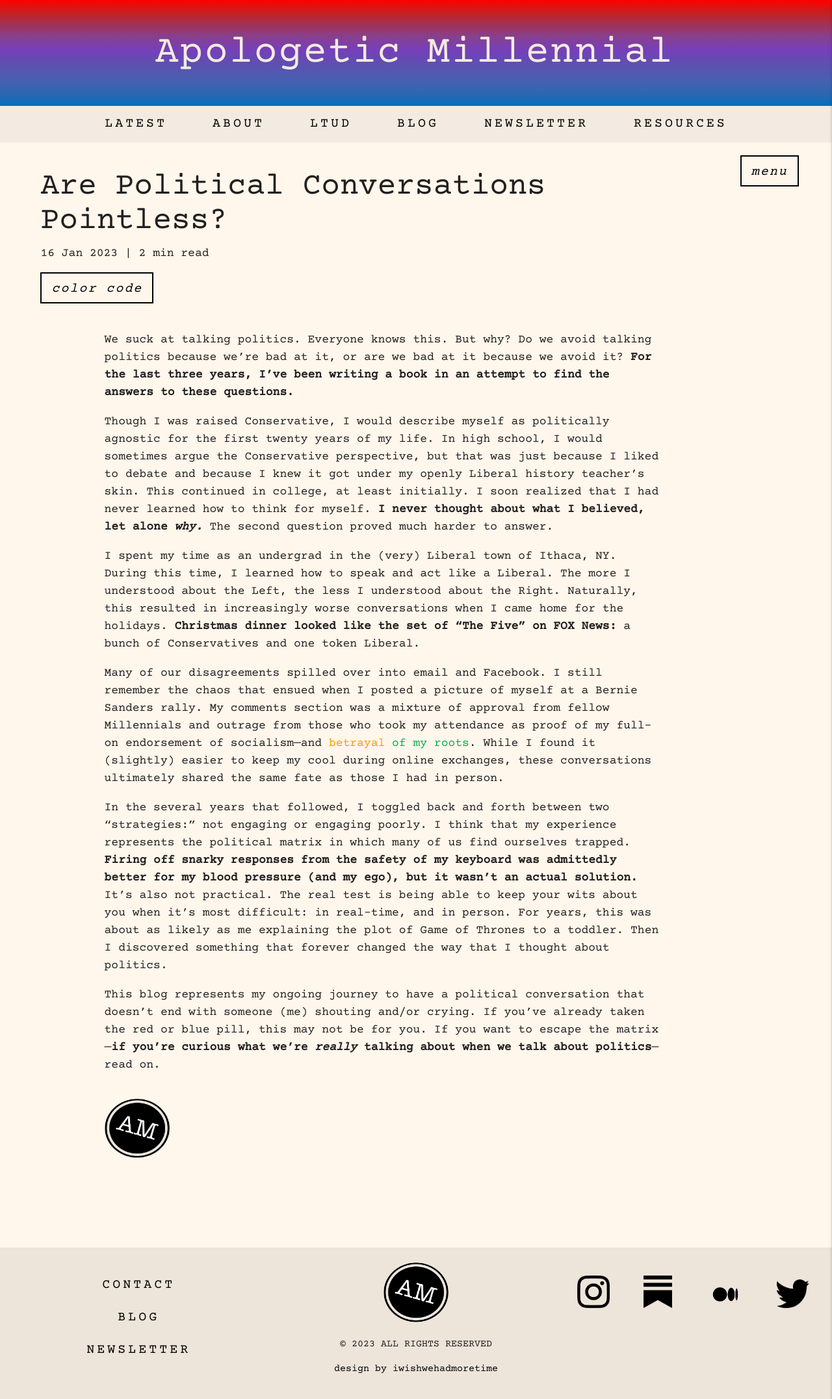
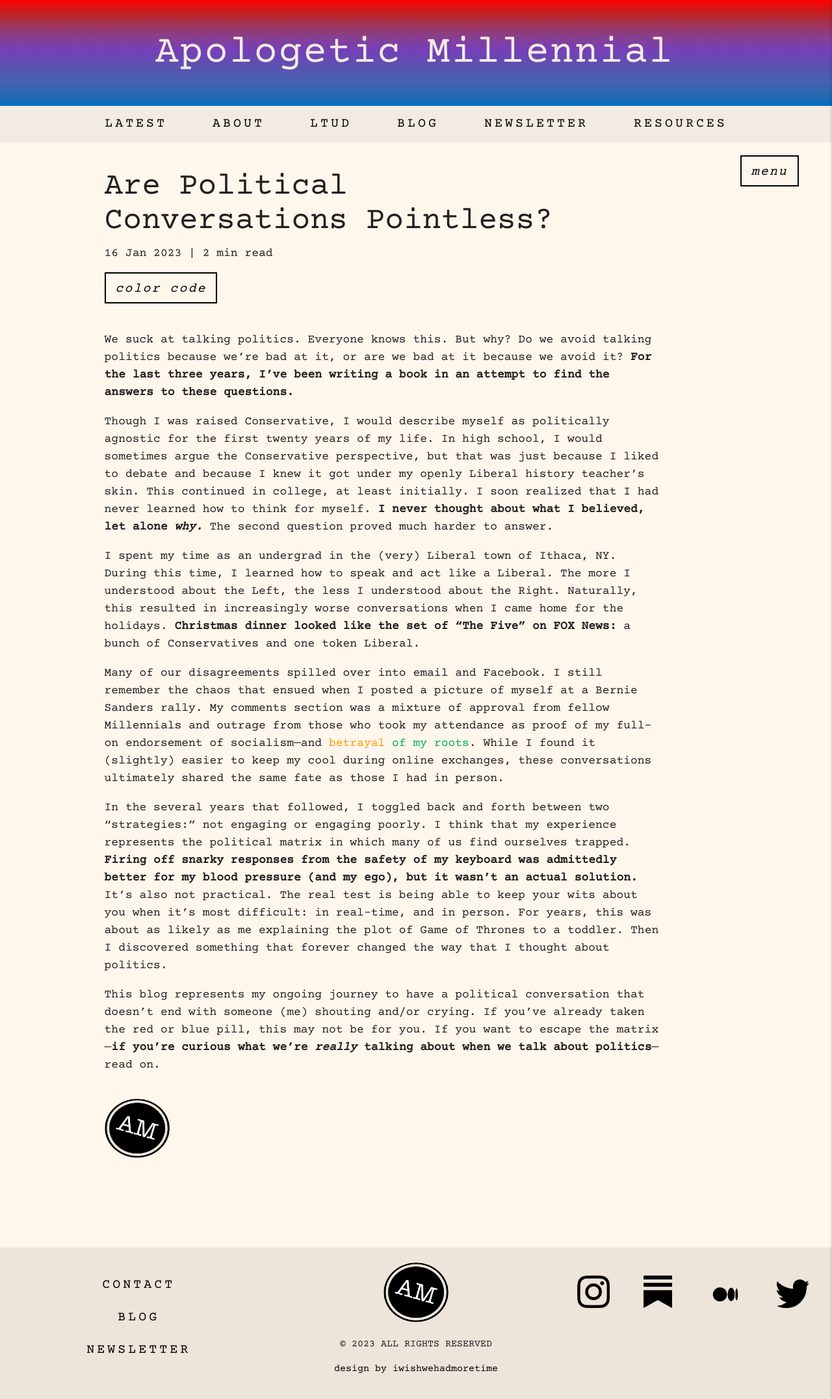
Before and after one commit to khiciste/apologetic_millennial, a Jekyll site: the page built from _posts/2023-01-16-are-political-conversations-pointless.html, in a window 1280 px wide. Shown: the whole page at 65% size. Built offline with Jekyll 4.4.1, drawn with Linux system fonts in a browser that asks for light colours; some web fonts are replaced.

Commit message:
aligning blog post titles w/ content

```diff
--- a/_layouts/post.html
+++ b/_layouts/post.html
@@ -3,7 +3,7 @@ layout: default
 ---
 
   <div class="row">
-    <div class="col s12 l9">
+    <div class="col s12 offset-l1 l8">
       <h1 class="post-h1">{{ page.title }}</h1>
       <p class="meta">{{ page.date | date_to_string }} | {{ page.read }} read</p>
       <!-- color code modal trigger -->
```
